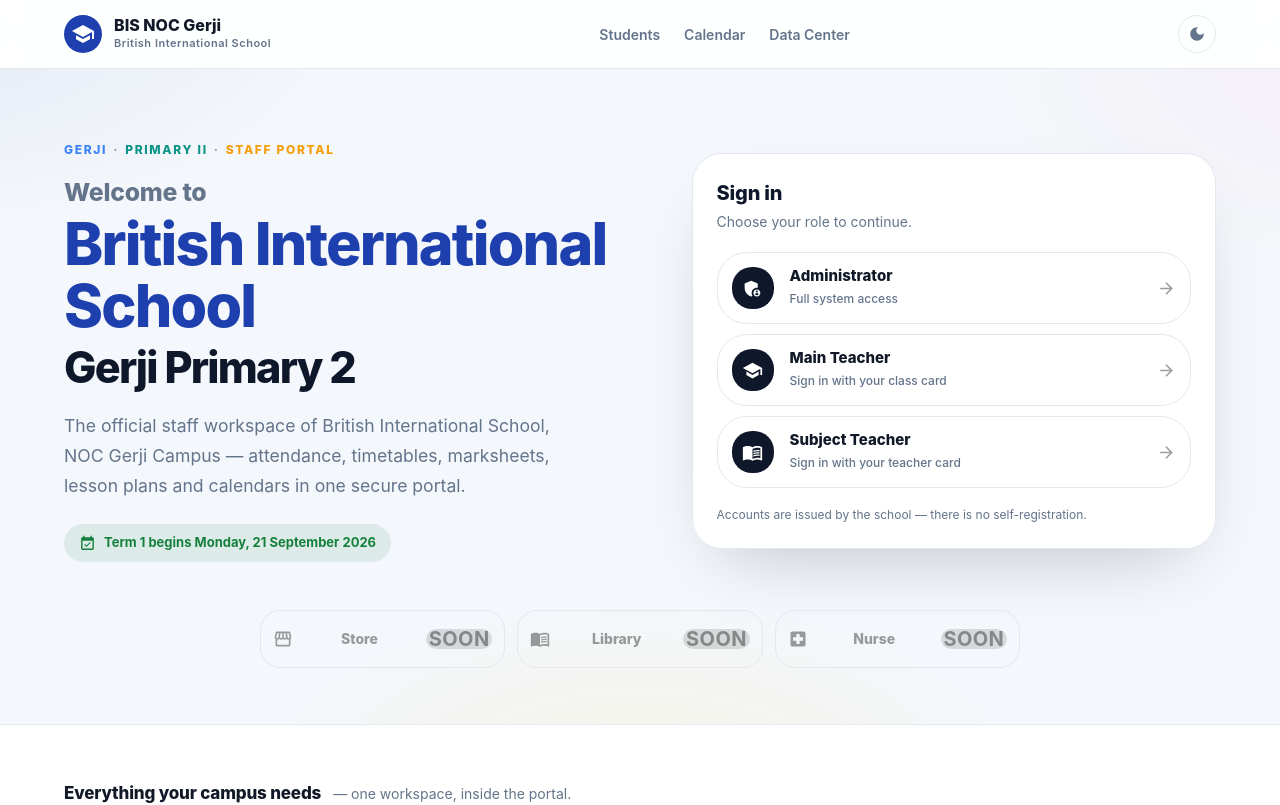
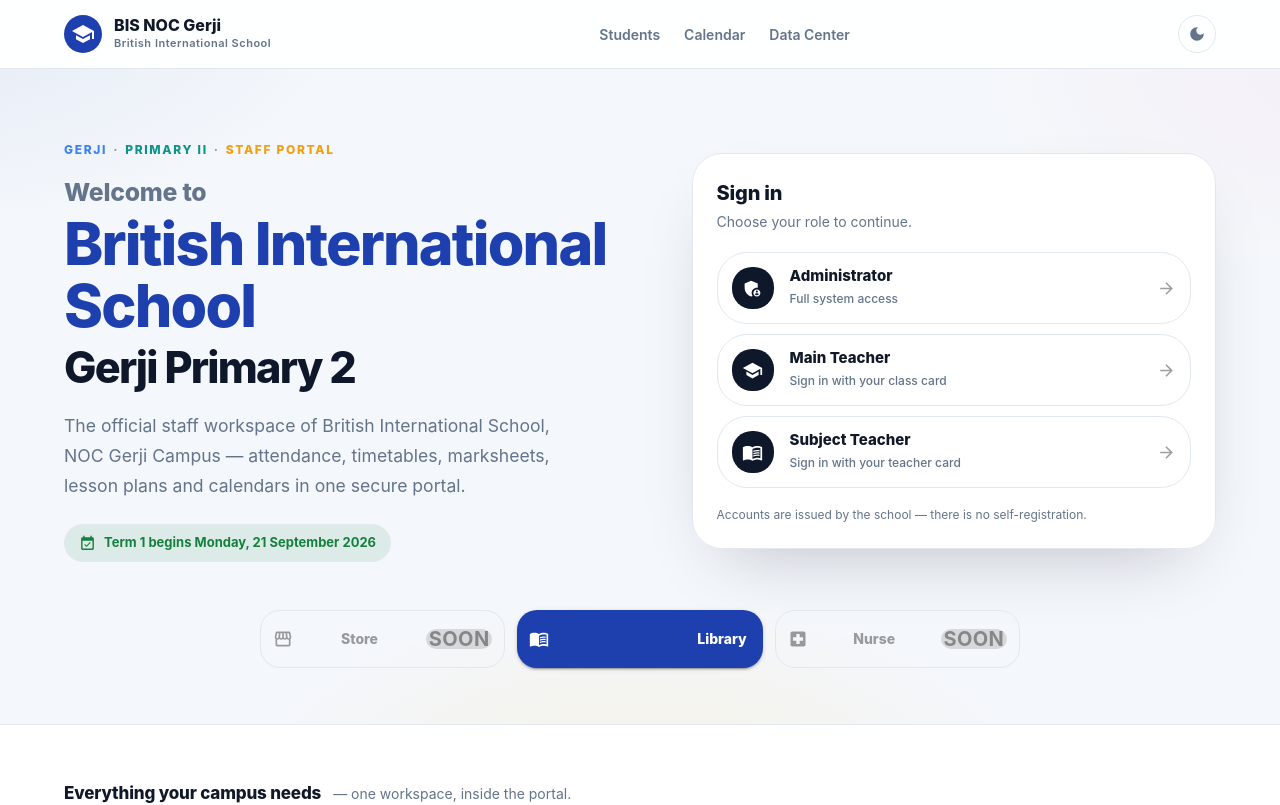
Before and after one commit to RandomCreatives/finalBIS, a React (Create React App) app in the folder frontend/: page / in a window 1280 px wide. Shown: the top 805 px of the page. Built offline with nearby package versions, Linux system fonts and the light colour scheme; no server answers.

Commit message:
Activate Library button on landing page
- Link Library to the staff login
- Remove its Soon badge while keeping Store and Nurse dormant
- Update landing regression coverage

Co-authored-by: arena-agent <297053741+arena-agent@users.noreply.github.com>

```diff
--- a/frontend/src/pages/Landing.js
+++ b/frontend/src/pages/Landing.js
@@ -56,9 +56,9 @@ const roles = [
 ];
 
 const comingSoonModules = [
-    { label: 'Store', icon: StorefrontIcon },
-    { label: 'Library', icon: MenuBookIcon },
-    { label: 'Nurse', icon: LocalHospitalIcon },
+    { label: 'Store', icon: StorefrontIcon, disabled: true },
+    { label: 'Library', icon: MenuBookIcon, disabled: false, to: '/login' },
+    { label: 'Nurse', icon: LocalHospitalIcon, disabled: true },
 ];
 
 /* ── component ───────────────────────────────────────────── */
@@ -298,23 +298,28 @@ export default function Landing() {
                             return (
                                 <Button
                                     key={module.label}
-                                    disabled
-                                    variant="outlined"
+                                    component={module.disabled ? 'button' : RouterLink}
+                                    to={module.disabled ? undefined : module.to}
+                                    disabled={module.disabled}
+                                    variant={module.disabled ? 'outlined' : 'contained'}
                                     startIcon={<Icon />}
-                                    endIcon={<Box component="span" sx={{
+                                    endIcon={module.disabled ? <Box component="span" sx={{
                                         px: .35, py: 0, borderRadius: 999,
                                         fontSize: 7, lineHeight: 1, fontWeight: 700,
                                         letterSpacing: '.02em', textTransform: 'uppercase',
                                         bgcolor: 'action.disabledBackground',
                                         color: 'text.disabled',
-                                    }}>Soon</Box>}
+                                    }}>Soon</Box> : null}
                                     sx={{
                                         minHeight: 58, justifyContent: 'space-between',
                                         borderRadius: 2, px: 2,
                                         textTransform: 'none', fontWeight: 800,
-                                        color: 'text.disabled',
-                                        borderColor: 'divider',
-                                        '&.Mui-disabled': { color: 'text.disabled', borderColor: 'divider' },
+                                        ...(module.disabled
+                                            ? {
+                                                color: 'text.disabled', borderColor: 'divider',
+                                                '&.Mui-disabled': { color: 'text.disabled', borderColor: 'divider' },
+                                            }
+                                            : { color: '#fff', textDecoration: 'none' }),
                                     }}
                                 >
                                     {module.label}
```
Also changed, not shown: 1 other file (tests, documents, lock files or other folders).
